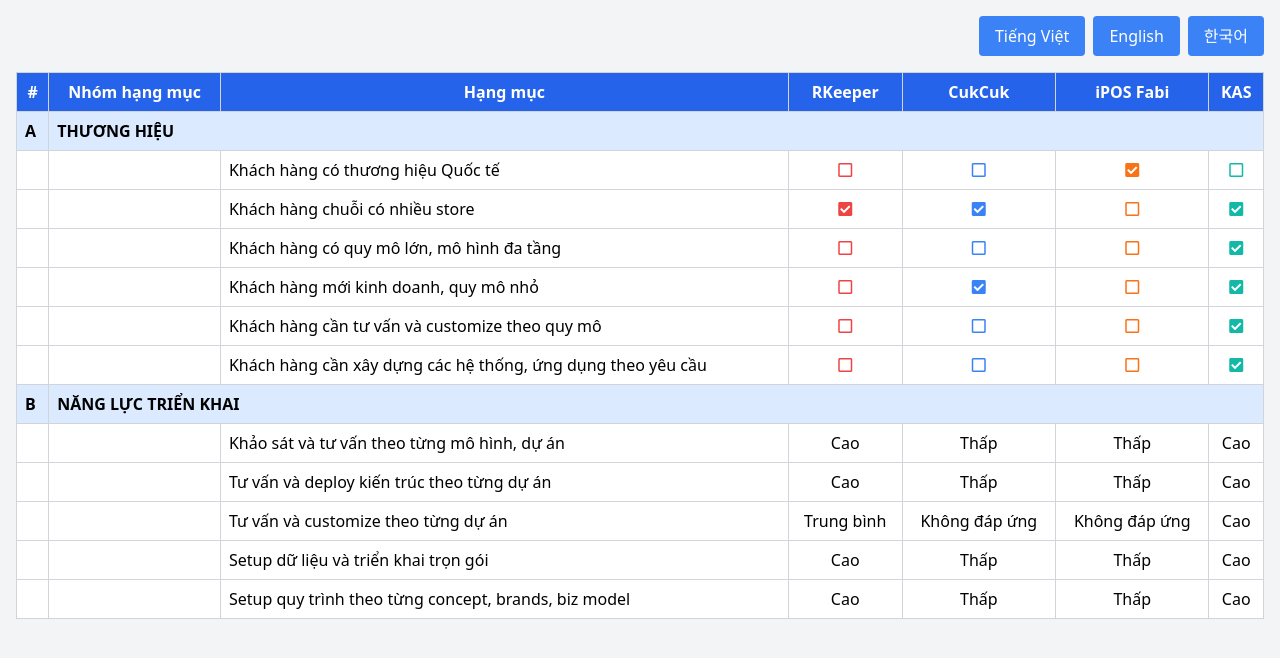
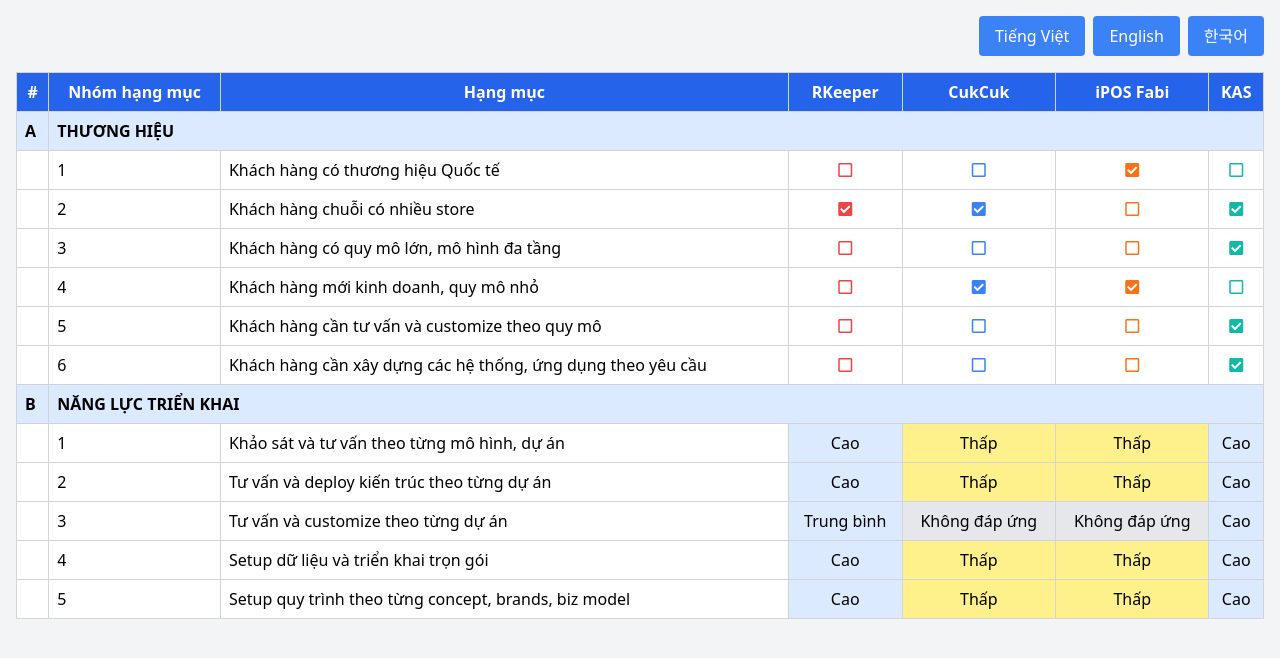
Before and after one commit to Est169/so-sanh-nha-cung-cap, a plain HTML site: page index.html in a window 1280 px wide. Drawn offline with nearby package versions, Linux system fonts and the light colour scheme.

Commit message:
Update index.html

```diff
--- a/index.html
+++ b/index.html
@@ -1,4 +1,4 @@
-<html lang="en">
+<html lang="vi">
 <head>
     <meta charset="UTF-8">
     <meta name="viewport" content="width=device-width, initial-scale=1.0">
@@ -40,7 +40,7 @@
                 </tr>
                 <tr>
                     <td class="border border-gray-300 p-2"></td>
-                    <td class="border border-gray-300 p-2"></td>
+                    <td class="border border-gray-300 p-2">1</td>
                     <td class="border border-gray-300 p-2" data-lang data-lang-vi="Khách hàng có thương hiệu Quốc tế" data-lang-en="International Brand Customers" data-lang-kr="국제 브랜드 고객">Khách hàng có thương hiệu Quốc tế</td>
                     <td class="border border-gray-300 p-2 text-center"><i class="far fa-square text-red-500"></i></td>
                     <td class="border border-gray-300 p-2 text-center"><i class="far fa-square text-blue-500"></i></td>
@@ -49,7 +49,7 @@
                 </tr>
                 <tr>
                     <td class="border border-gray-300 p-2"></td>
-                    <td class="border border-gray-300 p-2"></td>
+                    <td class="border border-gray-300 p-2">2</td>
                     <td class="border border-gray-300 p-2" data-lang data-lang-vi="Khách hàng chuỗi có nhiều store" data-lang-en="Chain Customers with Multiple Stores" data-lang-kr="여러 매장이 있는 체인 고객">Khách hàng chuỗi có nhiều store</td>
                     <td class="border border-gray-300 p-2 text-center"><i class="fas fa-check-square text-red-500"></i></td>
                     <td class="border border-gray-300 p-2 text-center"><i class="fas fa-check-square text-blue-500"></i></td>
@@ -58,7 +58,7 @@
                 </tr>
                 <tr>
                     <td class="border border-gray-300 p-2"></td>
-                    <td class="border border-gray-300 p-2"></td>
+                    <td class="border border-gray-300 p-2">3</td>
                     <td class="border border-gray-300 p-2" data-lang data-lang-vi="Khách hàng có quy mô lớn, mô hình đa tầng" data-lang-en="Large Scale, Multi-layer Model Customers" data-lang-kr="대규모, 다층 모델 고객">Khách hàng có quy mô lớn, mô hình đa tầng</td>
                     <td class="border border-gray-300 p-2 text-center"><i class="far fa-square text-red-500"></i></td>
                     <td class="border border-gray-300 p-2 text-center"><i class="far fa-square text-blue-500"></i></td>
@@ -67,16 +67,16 @@
                 </tr>
                 <tr>
                     <td class="border border-gray-300 p-2"></td>
-                    <td class="border border-gray-300 p-2"></td>
+                    <td class="border border-gray-300 p-2">4</td>
                     <td class="border border-gray-300 p-2" data-lang data-lang-vi="Khách hàng mới kinh doanh, quy mô nhỏ" data-lang-en="New Business, Small Scale Customers" data-lang-kr="신규 사업, 소규모 고객">Khách hàng mới kinh doanh, quy mô nhỏ</td>
                     <td class="border border-gray-300 p-2 text-center"><i class="far fa-square text-red-500"></i></td>
                     <td class="border border-gray-300 p-2 text-center"><i class="fas fa-check-square text-blue-500"></i></td>
-                    <td class="border border-gray-300 p-2 text-center"><i class="far fa-square text-orange-500"></i></td>
-                    <td class="border border-gray-300 p-2 text-center"><i class="fas fa-check-square text-teal-500"></i></td>
+                    <td class="border border-gray-300 p-2 text-center"><i class="fas fa-check-square text-orange-500"></i></td>
+                    <td class="border border-gray-300 p-2 text-center"><i class="far fa-square text-teal-500"></i></td>
                 </tr>
                 <tr>
                     <td class="border border-gray-300 p-2"></td>
-                    <td class="border border-gray-300 p-2"></td>
+                    <td class="border border-gray-300 p-2">5</td>
                     <td class="border border-gray-300 p-2" data-lang data-lang-vi="Khách hàng cần tư vấn và customize theo quy mô" data-lang-en="Customers Needing Consultation and Customization by Scale" data-lang-kr="규모별 상담 및 맞춤화가 필요한 고객">Khách hàng cần tư vấn và customize theo quy mô</td>
                     <td class="border border-gray-300 p-2 text-center"><i class="far fa-square text-red-500"></i></td>
                     <td class="border border-gray-300 p-2 text-center"><i class="far fa-square text-blue-500"></i></td>
@@ -85,7 +85,7 @@
                 </tr>
                 <tr>
                     <td class="border border-gray-300 p-2"></td>
-                    <td class="border border-gray-300 p-2"></td>
+                    <td class="border border-gray-300 p-2">6</td>
                     <td class="border border-gray-300 p-2" data-lang data-lang-vi="Khách hàng cần xây dựng các hệ thống, ứng dụng theo yêu cầu" data-lang-en="Customers Needing Custom System and Application Development" data-lang-kr="맞춤형 시스템 및 애플리케이션 개발이 필요한 고객">Khách hàng cần xây dựng các hệ thống, ứng dụng theo yêu cầu</td>
                     <td class="border border-gray-300 p-2 text-center"><i class="far fa-square text-red-500"></i></td>
                     <td class="border border-gray-300 p-2 text-center"><i class="far fa-square text-blue-500"></i></td>
@@ -98,48 +98,48 @@
                 </tr>
                 <tr>
                     <td class="border border-gray-300 p-2"></td>
-                    <td class="border border-gray-300 p-2"></td>
+                    <td class="border border-gray-300 p-2">1</td>
                     <td class="border border-gray-300 p-2" data-lang data-lang-vi="Khảo sát và tư vấn theo từng mô hình, dự án" data-lang-en="Survey and Consultation by Model, Project" data-lang-kr="모델별, 프로젝트별 설문조사 및 상담">Khảo sát và tư vấn theo từng mô hình, dự án</td>
-                    <td class="border border-gray-300 p-2 text-center" data-lang data-lang-vi="Cao" data-lang-en="High" data-lang-kr="높음">Cao</td>
-                    <td class="border border-gray-300 p-2 text-center" data-lang data-lang-vi="Thấp" data-lang-en="Low" data-lang-kr="낮음">Thấp</td>
-                    <td class="border border-gray-300 p-2 text-center" data-lang data-lang-vi="Thấp" data-lang-en="Low" data-lang-kr="낮음">Thấp</td>
-                    <td class="border border-gray-300 p-2 text-center" data-lang data-lang-vi="Cao" data-lang-en="High" data-lang-kr="높음">Cao</td>
+                    <td class="border border-gray-300 p-2 text-center bg-blue-100" data-lang data-lang-vi="Cao" data-lang-en="High" data-lang-kr="높음">Cao</td>
+                    <td class="border border-gray-300 p-2 text-center bg-yellow-200" data-lang data-lang-vi="Thấp" data-lang-en="Low" data-lang-kr="낮음">Thấp</td>
+                    <td class="border border-gray-300 p-2 text-center bg-yellow-200" data-lang data-lang-vi="Thấp" data-lang-en="Low" data-lang-kr="낮음">Thấp</td>
+                    <td class="border border-gray-300 p-2 text-center bg-blue-100" data-lang data-lang-vi="Cao" data-lang-en="High" data-lang-kr="높음">Cao</td>
                 </tr>
                 <tr>
                     <td class="border border-gray-300 p-2"></td>
-                    <td class="border border-gray-300 p-2"></td>
+                    <td class="border border-gray-300 p-2">2</td>
                     <td class="border border-gray-300 p-2" data-lang data-lang-vi="Tư vấn và deploy kiến trúc theo từng dự án" data-lang-en="Consultation and Architecture Deployment by Project" data-lang-kr="프로젝트별 상담 및 아키텍처 배포">Tư vấn và deploy kiến trúc theo từng dự án</td>
-                    <td class="border border-gray-300 p-2 text-center" data-lang data-lang-vi="Cao" data-lang-en="High" data-lang-kr="높음">Cao</td>
-                    <td class="border border-gray-300 p-2 text-center" data-lang data-lang-vi="Thấp" data-lang-en="Low" data-lang-kr="낮음">Thấp</td>
-                    <td class="border border-gray-300 p-2 text-center" data-lang data-lang-vi="Thấp" data-lang-en="Low" data-lang-kr="낮음">Thấp</td>
-                    <td class="border border-gray-300 p-2 text-center" data-lang data-lang-vi="Cao" data-lang-en="High" data-lang-kr="높음">Cao</td>
+                    <td class="border border-gray-300 p-2 text-center bg-blue-100" data-lang data-lang-vi="Cao" data-lang-en="High" data-lang-kr="높음">Cao</td>
+                    <td class="border border-gray-300 p-2 text-center bg-yellow-200" data-lang data-lang-vi="Thấp" data-lang-en="Low" data-lang-kr="낮음">Thấp</td>
+                    <td class="border border-gray-300 p-2 text-center bg-yellow-200" data-lang data-lang-vi="Thấp" data-lang-en="Low" data-lang-kr="낮음">Thấp</td>
+                    <td class="border border-gray-300 p-2 text-center bg-blue-100" data-lang data-lang-vi="Cao" data-lang-en="High" data-lang-kr="높음">Cao</td>
                 </tr>
                 <tr>
                     <td class="border border-gray-300 p-2"></td>
-                    <td class="border border-gray-300 p-2"></td>
+                    <td class="border border-gray-300 p-2">3</td>
                     <td class="border border-gray-300 p-2" data-lang data-lang-vi="Tư vấn và customize theo từng dự án" data-lang-en="Consultation and Customization by Project" data-lang-kr="프로젝트별 상담 및 맞춤화">Tư vấn và customize theo từng dự án</td>
-                    <td class="border border-gray-300 p-2 text-center" data-lang data-lang-vi="Trung bình" data-lang-en="Medium" data-lang-kr="중간">Trung bình</td>
-                    <td class="border border-gray-300 p-2 text-center" data-lang data-lang-vi="Không đáp ứng" data-lang-en="Not Applicable" data-lang-kr="해당 없음">Không đáp ứng</td>
-                    <td class="border border-gray-300 p-2 text-center" data-lang data-lang-vi="Không đáp ứng" data-lang-en="Not Applicable" data-lang-kr="해당 없음">Không đáp ứng</td>
-                    <td class="border border-gray-300 p-2 text-center" data-lang data-lang-vi="Cao" data-lang-en="High" data-lang-kr="높음">Cao</td>
+                    <td class="border border-gray-300 p-2 text-center bg-blue-100" data-lang data-lang-vi="Trung bình" data-lang-en="Medium" data-lang-kr="중간">Trung bình</td>
+                    <td class="border border-gray-300 p-2 text-center bg-gray-200" data-lang data-lang-vi="Không đáp ứng" data-lang-en="Not Applicable" data-lang-kr="해당 없음">Không đáp ứng</td>
+                    <td class="border border-gray-300 p-2 text-center bg-gray-200" data-lang data-lang-vi="Không đáp ứng" data-lang-en="Not Applicable" data-lang-kr="해당 없음">Không đáp ứng</td>
+                    <td class="border border-gray-300 p-2 text-center bg-blue-100" data-lang data-lang-vi="Cao" data-lang-en="High" data-lang-kr="높음">Cao</td>
                 </tr>
                 <tr>
                     <td class="border border-gray-300 p-2"></td>
-                    <td class="border border-gray-300 p-2"></td>
+                    <td class="border border-gray-300 p-2">4</td>
                     <td class="border border-gray-300 p-2" data-lang data-lang-vi="Setup dữ liệu và triển khai trọn gói" data-lang-en="Data Setup and Full Deployment" data-lang-kr="데이터 설정 및 전체 배포">Setup dữ liệu và triển khai trọn gói</td>
-                    <td class="border border-gray-300 p-2 text-center" data-lang data-lang-vi="Cao" data-lang-en="High" data-lang-kr="높음">Cao</td>
-                    <td class="border border-gray-300 p-2 text-center" data-lang data-lang-vi="Thấp" data-lang-en="Low" data-lang-kr="낮음">Thấp</td>
-                    <td class="border border-gray-300 p-2 text-center" data-lang data-lang-vi="Thấp" data-lang-en="Low" data-lang-kr="낮음">Thấp</td>
-                    <td class="border border-gray-300 p-2 text-center" data-lang data-lang-vi="Cao" data-lang-en="High" data-lang-kr="높음">Cao</td>
+                    <td class="border border-gray-300 p-2 text-center bg-blue-100" data-lang data-lang-vi="Cao" data-lang-en="High" data-lang-kr="높음">Cao</td>
+                    <td class="border border-gray-300 p-2 text-center bg-yellow-200" data-lang data-lang-vi="Thấp" data-lang-en="Low" data-lang-kr="낮음">Thấp</td>
+                    <td class="border border-gray-300 p-2 text-center bg-yellow-200" data-lang data-lang-vi="Thấp" data-lang-en="Low" data-lang-kr="낮음">Thấp</td>
+                    <td class="border border-gray-300 p-2 text-center bg-blue-100" data-lang data-lang-vi="Cao" data-lang-en="High" data-lang-kr="높음">Cao</td>
                 </tr>
                 <tr>
                     <td class="border border-gray-300 p-2"></td>
-                    <td class="border border-gray-300 p-2"></td>
+                    <td class="border border-gray-300 p-2">5</td>
                     <td class="border border-gray-300 p-2" data-lang data-lang-vi="Setup quy trình theo từng concept, brands, biz model" data-lang-en="Process Setup by Concept, Brands, Biz Model" data-lang-kr="컨셉, 브랜드, 비즈 모델별 프로세스 설정">Setup quy trình theo từng concept, brands, biz model</td>
-                    <td class="border border-gray-300 p-2 text-center" data-lang data-lang-vi="Cao" data-lang-en="High" data-lang-kr="높음">Cao</td>
-                    <td class="border border-gray-300 p-2 text-center" data-lang data-lang-vi="Thấp" data-lang-en="Low" data-lang-kr="낮음">Thấp</td>
-                    <td class="border border-gray-300 p-2 text-center" data-lang data-lang-vi="Thấp" data-lang-en="Low" data-lang-kr="낮음">Thấp</td>
-                    <td class="border border-gray-300 p-2 text-center" data-lang data-lang-vi="Cao" data-lang-en="High" data-lang-kr="높음">Cao</td>
+                    <td class="border border-gray-300 p-2 text-center bg-blue-100" data-lang data-lang-vi="Cao" data-lang-en="High" data-lang-kr="높음">Cao</td>
+                    <td class="border border-gray-300 p-2 text-center bg-yellow-200" data-lang data-lang-vi="Thấp" data-lang-en="Low" data-lang-kr="낮음">Thấp</td>
+                    <td class="border border-gray-300 p-2 text-center bg-yellow-200" data-lang data-lang-vi="Thấp" data-lang-en="Low" data-lang-kr="낮음">Thấp</td>
+                    <td class="border border-gray-300 p-2 text-center bg-blue-100" data-lang data-lang-vi="Cao" data-lang-en="High" data-lang-kr="높음">Cao</td>
                 </tr>
             </tbody>
         </table>
```
